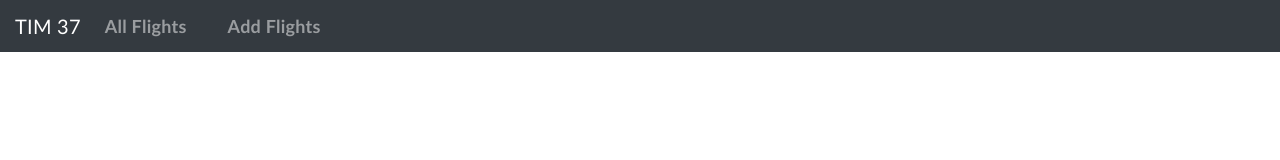
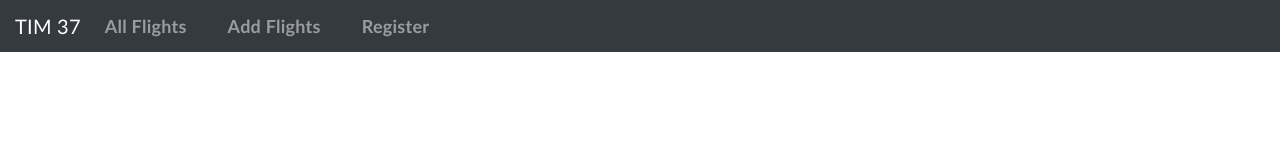
Before and after one commit to SaraJokic/XWSProjekat, an Angular app in the folder FlightsFrontend/FlightsFrontend/: page / in a window 1280 px wide. Shown: the top 160 px of the page. Built offline with nearby package versions, Linux system fonts and the light colour scheme.

Commit message:
Added Register to navbar

```diff
--- a/FlightsFrontend/FlightsFrontend/src/app/app.component.html
+++ b/FlightsFrontend/FlightsFrontend/src/app/app.component.html
@@ -8,6 +8,9 @@
       <li class="nav-item">
         <a routerLink="flights/add" class="nav-link" >Add Flights</a>
       </li>
+      <li class="nav-item">
+        <a routerLink="userRegister" class="nav-link" >Register</a>
+      </li>
     </div>
   </nav>
 
```
